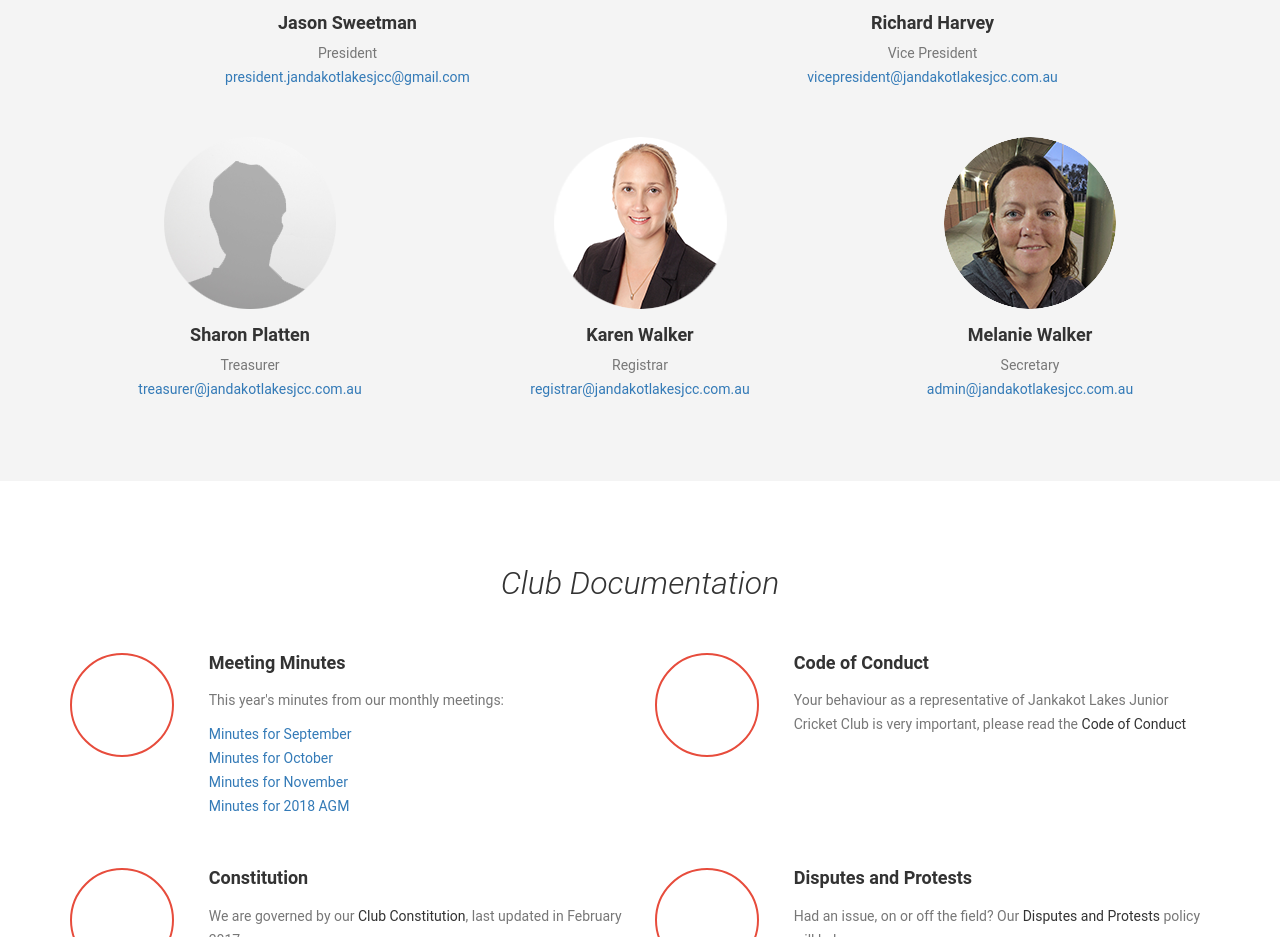
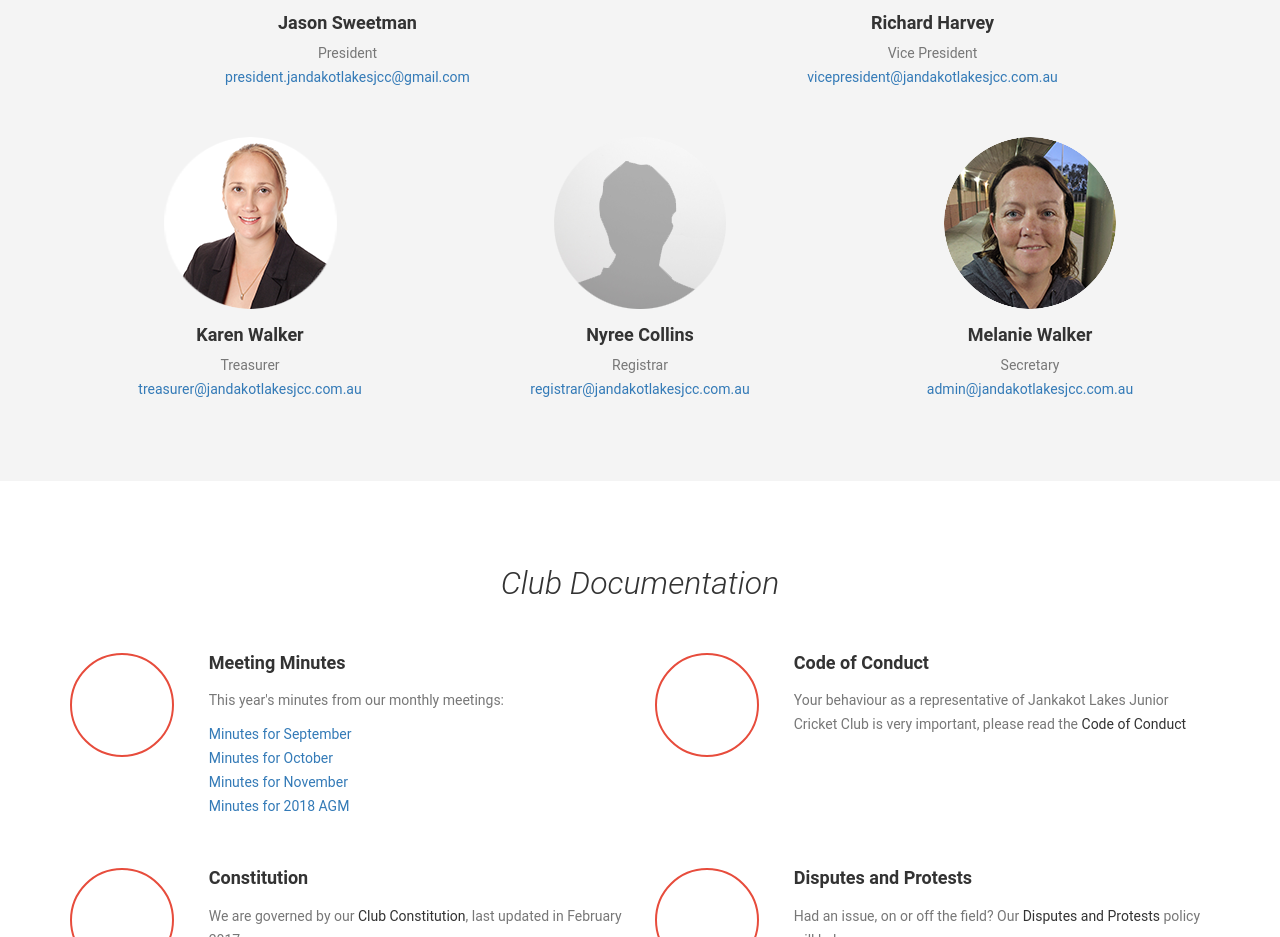
Before and after one commit to bwobbones/jandakotlakescricket, an Angular app: page / in a window 1280 px wide. Shown: the part 1500-2437 px from the top of the page. Built offline with nearby package versions, Linux system fonts and the light colour scheme; some icons are missing.

Commit message:
update committee members

```diff
--- a/src/app/app.component.html
+++ b/src/app/app.component.html
@@ -124,8 +124,8 @@
 
 						<div class="col-md-4 col-sm-4">
 							<div class="team-1-member">
-								<img alt="Team Member" class="background-image" src="assets/img/team-small-4.png">
-								<h5>Sharon Platten</h5>
+								<img alt="Team Member" class="background-image" src="assets/img/karen.png">
+								<h5>Karen Walker</h5>
 								<span>Treasurer</span><br>
 								<span><a href='mailto:treasurer@jandakotlakesjcc.com.au'>treasurer@jandakotlakesjcc.com.au</a></span>
 							</div>
@@ -133,8 +133,8 @@
 
 						<div class="col-md-4 col-sm-4">
 							<div class="team-1-member">
-								<img alt="Team Member" class="background-image" src="assets/img/karen.png">
-								<h5>Karen Walker</h5>
+								<img alt="Team Member" class="background-image" src="assets/img/team-small-4.png">
+								<h5>Nyree Collins</h5>
 								<span>Registrar</span><br>
 								<span><a href='mailto:registrar@jandakotlakesjcc.com.au'>registrar@jandakotlakesjcc.com.au</a></span>
 							</div>
```
